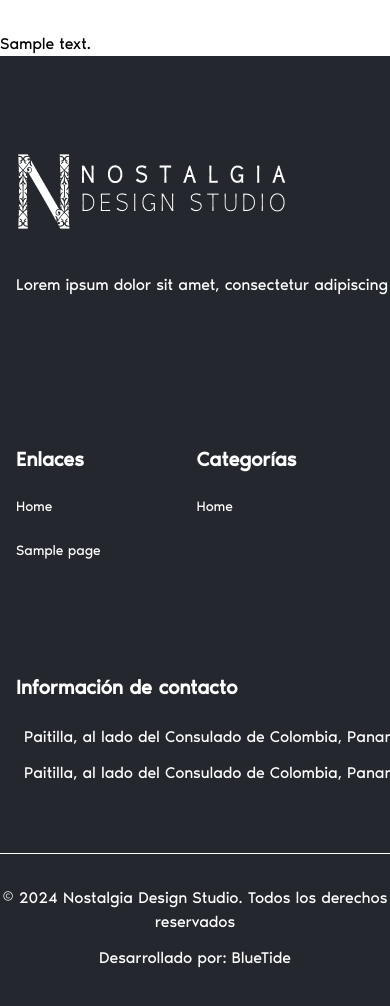
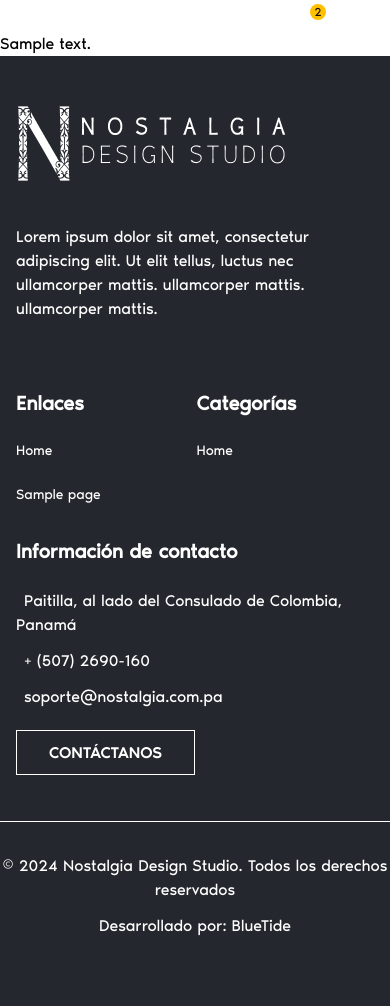
Before and after one commit to sebaspa/nostalgia, a WordPress theme: template themes/nostalgia/index.php in a window 390 px wide; the page is wider, and only the part inside the window is pictured. After the commit the page ends 936 px from the top of that part, so only its background shows below. Run offline with PHP 8.4 and a stand-in for WordPress, Linux system fonts and the light colour scheme; the site name, menu and one post (Sample post) are stand-ins, and other content is empty; style sheets or scripts are compiled from the project's sources.

Commit message:
✨ Se crea el menu mobile

```diff
--- a/themes/nostalgia/footer.php
+++ b/themes/nostalgia/footer.php
@@ -1,6 +1,6 @@
-<footer class="bg-black-400 pb-9 pt-24">
+<footer class="bg-black-400 pb-9 pt-12 md:pt-24">
   <div class="container max-w-7xl px-4">
-    <div class="grid grid-cols-12 gap-28 mb-14">
+    <div class="grid grid-cols-12 gap-8 lg:gap-12 xl:gap-28 mb-14">
       <div class="col-span-12 md:col-span-4">
         <img src="<?php echo get_template_directory_uri(); ?>/images/logo-footer.png" alt="nostalgia" width="300"
           height="81" />
@@ -54,7 +54,7 @@
       <div class="col-span-12 md:col-span-4">
         <ul class="footerMenuList">
           <p class="footerMenuList__title">Información de contacto</p>
-          <ul>
+          <ul class="mb-8 md:mb-16">
             <li class="mb-3">
               <p>
                 <i class="fa fa-map-marker mr-2"></i> Paitilla, al lado del Consulado de Colombia, Panamá
@@ -62,10 +62,16 @@
             </li>
             <li class="mb-3">
               <p>
-                <i class="fa fa-map-marker mr-2"></i> Paitilla, al lado del Consulado de Colombia, Panamá
+                <i class="fa fa-phone mr-2"></i> + (507) 2690-160
+              </p>
+            </li>
+            <li class="mb-3">
+              <p>
+                <i class="fa fa-envelope mr-2"></i> soporte@nostalgia.com.pa
               </p>
             </li>
           </ul>
+          <a href="#" class="btn btn-primary font-noirPro-medium">CONTÁCTANOS</a>
       </div>
     </div>
   </div>
--- a/themes/nostalgia/functions.php
+++ b/themes/nostalgia/functions.php
@@ -51,7 +51,7 @@ add_action('after_setup_theme', 'nostalgia_setup');
 function nostalgia_styles_scripts()
 {
   wp_enqueue_style('nostalgia-style', get_template_directory_uri() . '/dist/css/app.css', array('font-awesome'), VERSION);
-  wp_enqueue_script('nostalgia-script', get_template_directory_uri() . '/dist/js/app.js', array('jquery', 'swiper-js', 'leaflet-js'), VERSION, true);
+  wp_enqueue_script('nostalgia-script', get_template_directory_uri() . '/dist/js/app.js', array('jquery'), VERSION, true);
 }
 
 add_action('wp_enqueue_scripts', 'nostalgia_styles_scripts');
--- a/themes/nostalgia/header.php
+++ b/themes/nostalgia/header.php
@@ -17,9 +17,30 @@
 
 <body <?php body_class(); ?>>
   <?php wp_body_open(); ?>
+  <div class="bg-black-400 w-full h-screen fixed top-0 left-0 z-50 contMobileMenu">
+    <div class="container px-4 mx-auto pt-5">
+      <div class="flex justify-between items-center text-white mb-12">
+        <img src="<?php echo get_template_directory_uri(); ?>/images/logo-mobile.png" alt="nostalgia" width="40"
+          height="auto" />
+        <i class="fa fa-times text-4xl btnCloseMobileMenu" aria-hidden="true"></i>
+      </div>
+      <div>
+        <?php
+        wp_nav_menu(
+          array(
+            'theme_location' => 'menu-1',
+            'menu_id' => 'mobileMenu',
+            'menu_class' => 'mobileMenu',
+          )
+        );
+        ?>
+      </div>
+    </div>
+  </div>
+  </div>
   <div class="container max-w-7xl px-4 py-4 md:py-8">
     <div class="flex justify-between items-center">
-      <div>
+      <div class="w-[120px] h-auto lg:w-[189px]">
         <?php the_custom_logo(); ?>
       </div>
       <div class="hidden md:block">
@@ -27,11 +48,21 @@
         wp_nav_menu(
           array(
             'theme_location' => 'menu-1',
-            'menu_id' => 'primary-menu',
+            'menu_id' => 'primaryMenu',
           )
         );
         ?>
       </div>
-
+      <div class="menuHeaderIcons">
+        <div class="headerShoppingCart">
+          <div class="headerShoppingCart__circle">
+            <p class="headerShoppingCart__quantity">2</p>
+          </div>
+          <i class="fa fa-shopping-bag menuHeaderIcons__icon" aria-hidden="true"></i>
+        </div>
+        <i class="fa fa-search menuHeaderIcons__icon" aria-hidden="true"></i>
+        <i class="fa fa-bars menuHeaderIcons__icon hidden md:block" aria-hidden="true"></i>
+        <i class="fa fa-bars menuHeaderIcons__icon btnMobileMenu md:hidden" aria-hidden="true"></i>
+      </div>
     </div>
   </div>
--- a/themes/nostalgia/src/js/app.js
+++ b/themes/nostalgia/src/js/app.js
@@ -1,4 +1,6 @@
+import mainMenu from "./mainMenu";
 
 jQuery(function () {
-  console.log('Hello, Nostalgia!');
+  //Main menu
+  new mainMenu();
 });
--- a/themes/nostalgia/src/scss/app.scss
+++ b/themes/nostalgia/src/scss/app.scss
@@ -6,5 +6,8 @@ body {
 @tailwind components;
 
 @import "./menus.scss";
+@import "./buttons.scss";
+
+@import "./cart.scss";
 
 @tailwind utilities;
--- /dev/null
+++ b/themes/nostalgia/src/scss/buttons.scss
@@ -0,0 +1,7 @@
+.btn {
+  @apply py-3 px-8 border text-base;
+
+  &-primary {
+    @apply border-white text-white;
+  }
+}
--- /dev/null
+++ b/themes/nostalgia/src/scss/cart.scss
@@ -0,0 +1,7 @@
+.headerShoppingCart {
+  @apply relative;
+
+  &__circle {
+    @apply absolute -bottom-1 -right-2 w-4 h-4 flex items-center justify-center bg-yellow-500 text-black-500 text-xs rounded-full;
+  }
+}
--- a/themes/nostalgia/src/scss/menus.scss
+++ b/themes/nostalgia/src/scss/menus.scss
@@ -1,8 +1,14 @@
-#primary-menu {
+#primaryMenu {
   @apply flex gap-4 items-center;
 
-  a {
-    @apply text-black-500 font-noirPro-regular;
+  .menu-item {
+    a {
+      @apply text-black-500 font-noirPro-regular;
+    }
+  }
+
+  .current-menu-item {
+    @apply border-b border-black-500;
   }
 }
 
@@ -33,3 +39,19 @@
     @apply flex flex-col gap-6 text-sm;
   }
 }
+
+.menuHeaderIcons {
+  @apply flex items-center gap-7 text-black-500 text-xl;
+}
+
+.contMobileMenu {
+  @apply hidden;
+  .mobileMenu {
+    .menu-item {
+      @apply mb-5 text-center;
+      a {
+        @apply text-white text-2xl font-noirPro-regular;
+      }
+    }
+  }
+}
--- a/themes/nostalgia/tailwind.config.js
+++ b/themes/nostalgia/tailwind.config.js
@@ -19,6 +19,17 @@ module.exports = {
           800: "#050505",
           900: "#030303"
         },
+        yellow: {
+          100: "#fff2cc",
+          200: "#ffe699",
+          300: "#ffd966",
+          400: "#ffcd33",
+          500: "#ffc000",
+          600: "#cc9a00",
+          700: "#997300",
+          800: "#664d00",
+          900: "#332600"
+        },
       },
       fontFamily: {
         'noirPro-regular': ['NoirPro Regular', 'sans-serif'],
```
Also changed, not shown: themes/nostalgia/src/js/mainMenu.js (added, +23 -0 lines), themes/nostalgia/images/logo-mobile.png (added).
